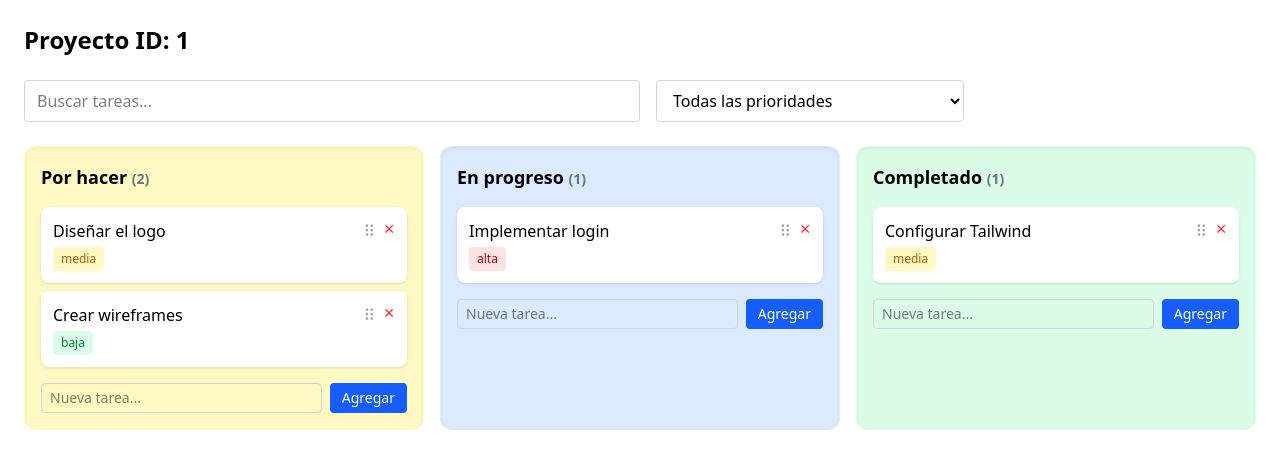
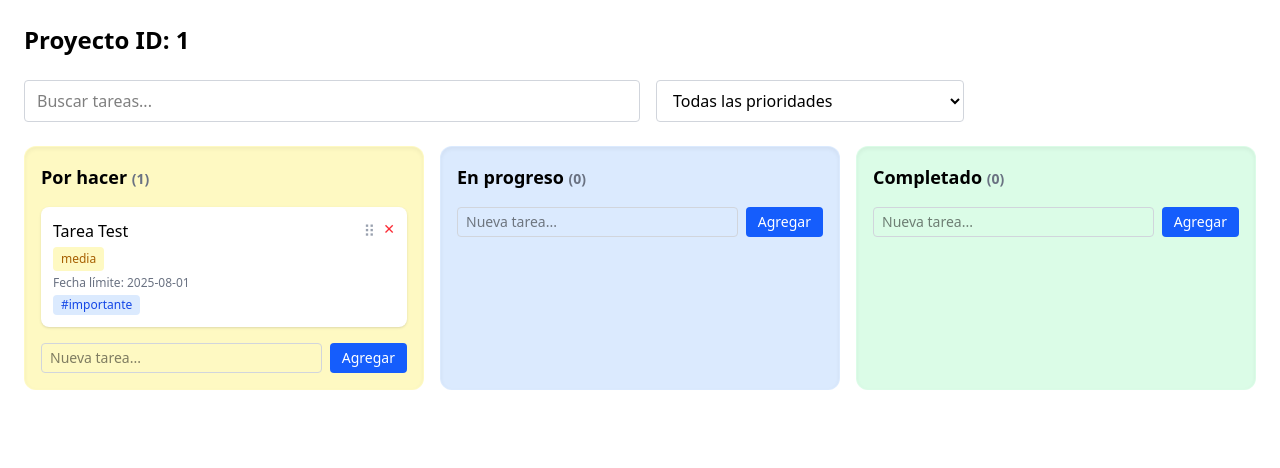
Before and after one commit to FranManuel95/Task-Manager, a React (Vite) app: page /proyecto/1 in a window 1280 px wide. Shown: the top 468 px of the page. Built offline with nearby package versions, Linux system fonts and the light colour scheme.

Commit message:
Hemos añadido fecha límite de entrega y la posibildad de poner etiquetas a la tarea para clasificarla. También hemos integrado un botón de guardado (aunque ya se podía hcer presionando ENTER) y otro de cancelar cuando estemos  editando las distintas características de la tarea.

```diff
--- a/src/pages/Project.jsx
+++ b/src/pages/Project.jsx
@@ -74,10 +74,11 @@ export default function Project() {
       <DndContext collisionDetection={closestCenter} onDragEnd={handleDragEnd}>
         <div className="grid grid-cols-1 sm:grid-cols-2 lg:grid-cols-3 gap-4">
         {estados.map((estado) => {
-            const tareasFiltradas = tareas[estado.id].filter(
-              (t) =>
-                t.titulo.toLowerCase().includes(searchTerm.toLowerCase()) &&
-                (filterPrioridad === "todas" || t.prioridad === filterPrioridad)
+  const tareasFiltradas = (tareas[estado.id] || []).filter((t) =>
+    (t?.titulo ?? "")
+      .toLowerCase()
+      .includes((searchTerm ?? "").toLowerCase()) &&
+    (filterPrioridad === "todas" || t?.prioridad === filterPrioridad)
   );
 
   return (
@@ -91,6 +92,7 @@ export default function Project() {
     />
   );
 })}
+
         </div>
       </DndContext>
     </div>
@@ -164,21 +166,34 @@ function Tarea({ tarea, parent, onEliminar }) {
   const [nuevaDescripcion, setNuevaDescripcion] = useState(tarea.descripcion || "");
   const [prioridad, setPrioridad] = useState(tarea.prioridad || "media");
 
+  // 🆕 Nuevos estados para deadline y etiquetas
+  const [deadline, setDeadline] = useState(tarea.deadline || "");
+  const [etiquetas, setEtiquetas] = useState(tarea.etiquetas || []);
+  const [etiquetaInput, setEtiquetaInput] = useState("");
+
   const formRef = useRef(null);
 
   const guardarCambios = useCallback(() => {
     const tituloLimpio = nuevoTitulo.trim();
     const descripcionLimpia = nuevaDescripcion.trim();
     if (tituloLimpio) {
-      editarTarea(parent, tarea.id, tituloLimpio, descripcionLimpia, prioridad);
+      editarTarea(parent, tarea.id, tituloLimpio, descripcionLimpia, prioridad, deadline, etiquetas);
     }
     setModoEdicion(false);
-  }, [nuevoTitulo, nuevaDescripcion, prioridad, editarTarea, parent, tarea.id]);
+  }, [nuevoTitulo, nuevaDescripcion, prioridad, deadline, etiquetas, editarTarea, parent, tarea.id]);
 
   const manejarKeyDown = (e) => {
     if (e.key === "Enter" && !e.shiftKey) {
       e.preventDefault();
       guardarCambios();
+    }
+  };
+
+  const manejarEtiquetas = (e) => {
+    if (e.key === "Enter" && etiquetaInput.trim()) {
+      e.preventDefault();
+      setEtiquetas((prev) => [...prev, etiquetaInput.trim()]);
+      setEtiquetaInput("");
     }
   };
 
@@ -224,8 +239,59 @@ function Tarea({ tarea, parent, onEliminar }) {
       <option value="media">Media</option>
       <option value="baja">Baja</option>
     </select>
+
+    {/* ✅ Nuevo campo para deadline */}
+    <label className="text-sm text-gray-600">
+      Fecha límite:
+      <input
+        type="date"
+        value={deadline}
+        onChange={(e) => setDeadline(e.target.value)}
+        className="text-sm border border-gray-300 rounded px-2 py-1 mt-1 block"
+        aria-label="Fecha límite"
+      />
+    </label>
+
+    {/* ✅ Campo para etiquetas */}
+    <input
+      type="text"
+      value={etiquetaInput}
+      onChange={(e) => setEtiquetaInput(e.target.value)}
+      onKeyDown={manejarEtiquetas}
+      placeholder="Etiquetas (Enter para añadir)"
+      className="text-sm border border-gray-300 rounded px-2 py-1"
+    />
+
+    {/* Mostrar etiquetas */}
+    <div className="flex flex-wrap gap-1">
+      {etiquetas.map((tag, i) => (
+        <span
+          key={i}
+          className="bg-gray-200 text-gray-700 text-xs px-2 py-1 rounded"
+        >
+          #{tag}
+        </span>
+      ))}
+    </div>
+
+    {/* ✅ Botón Guardar */}
+    <div className="flex gap-2 mt-2">
+      <button
+        onClick={guardarCambios}
+        className="bg-green-600 text-white px-3 py-1 text-sm rounded hover:bg-green-700"
+      >
+        Guardar
+      </button>
+      <button
+        onClick={() => setModoEdicion(false)}
+        className="bg-gray-400 text-white px-3 py-1 text-sm rounded hover:bg-gray-500"
+      >
+        Cancelar
+      </button>
+    </div>
   </div>
 ) : (
+
         <div className="flex justify-between items-start group">
           <div className="flex-1">
             <p className="font-medium flex items-center gap-2">
@@ -258,6 +324,25 @@ function Tarea({ tarea, parent, onEliminar }) {
                 {tarea.prioridad}
               </span>
             )}
+            {/* 🆕 Mostrar deadline */}
+            {tarea.deadline && (
+               <p className="text-xs text-gray-500 mt-1">
+               Fecha límite: {tarea.deadline}
+             </p>
+            )}
+            {/* 🆕 Mostrar etiquetas */}
+            {tarea.etiquetas?.length > 0 && (
+             <div className="flex flex-wrap gap-1 mt-1">
+             {tarea.etiquetas.map((etiqueta, idx) => (
+               <span
+                 key={idx}
+                 className="bg-blue-100 text-blue-700 text-xs px-2 py-0.5 rounded"
+               >
+                 #{etiqueta}
+               </span>
+             ))}
+           </div>
+            )}
           </div>
 
           <div className="flex gap-2 items-start">
--- a/src/store/tareasStore.js
+++ b/src/store/tareasStore.js
@@ -1,3 +1,4 @@
+// store/tareasStore.js
 import { create } from "zustand";
 import { persist } from "zustand/middleware";
 
@@ -6,88 +7,92 @@ export const useTareasStore = create(
     (set) => ({
       tareas: {
         "por-hacer": [
-          { id: "t1", titulo: "Diseñar el logo", descripcion: "", prioridad: "media" },
-          { id: "t2", titulo: "Crear wireframes", descripcion: "", prioridad: "baja" },
+          {
+            id: "1",
+            titulo: "Tarea Test",
+            descripcion: "",
+            prioridad: "media",
+            deadline: "2025-08-01",
+            etiquetas: ["importante"],
+          },
         ],
-        "en-progreso": [
-          { id: "t3", titulo: "Implementar login", descripcion: "", prioridad: "alta" },
-        ],
-        "completado": [
-          { id: "t4", titulo: "Configurar Tailwind", descripcion: "", prioridad: "media" },
-        ],
+        "en-progreso": [],
+        completado: [],
       },
 
-      // 🔎 filtros
       searchTerm: "",
       filterPrioridad: "todas",
 
       setSearchTerm: (term) => set({ searchTerm: term }),
       setFilterPrioridad: (prioridad) => set({ filterPrioridad: prioridad }),
 
-      agregarTarea: (estadoId, titulo) =>
-        set((state) => {
-          const nuevaTarea = {
-            id: `t${Date.now()}`,
+      agregarTarea: (estado, titulo) =>
+        set((state) => ({
+          tareas: {
+            ...state.tareas,
+            [estado]: [
+              ...state.tareas[estado],
+              {
+                id: Date.now().toString(),
                 titulo,
                 descripcion: "",
                 prioridad: "media",
-          };
-          return {
-            tareas: {
-              ...state.tareas,
-              [estadoId]: [...state.tareas[estadoId], nuevaTarea],
+                deadline: null,
+                etiquetas: [],
               },
-          };
-        }),
+            ],
+          },
+        })),
 
-      eliminarTarea: (estadoId, tareaId) =>
+      eliminarTarea: (estado, id) =>
         set((state) => ({
           tareas: {
             ...state.tareas,
-            [estadoId]: state.tareas[estadoId].filter((t) => t.id !== tareaId),
+            [estado]: state.tareas[estado].filter((t) => t.id !== id),
           },
         })),
 
-      moverTarea: (tareaId, destinoId) =>
+      moverTarea: (id, destino) =>
         set((state) => {
-          const nuevaTareas = { ...state.tareas };
-          let tareaMovida = null;
+          let tareaMovida;
+          const nuevasTareas = { ...state.tareas };
 
-          for (const estado in nuevaTareas) {
-            const tareasFiltradas = nuevaTareas[estado].filter((t) => {
-              if (t.id === tareaId) {
-                tareaMovida = t;
-                return false;
+          for (const key in nuevasTareas) {
+            const index = nuevasTareas[key].findIndex((t) => t.id === id);
+            if (index !== -1) {
+              tareaMovida = nuevasTareas[key][index];
+              nuevasTareas[key].splice(index, 1);
+              break;
             }
-              return true;
-            });
-            nuevaTareas[estado] = [...tareasFiltradas];
           }
 
           if (tareaMovida) {
-            nuevaTareas[destinoId] = [...nuevaTareas[destinoId], tareaMovida];
+            nuevasTareas[destino].push(tareaMovida);
           }
 
-          return { tareas: { ...nuevaTareas } };
+          return { tareas: nuevasTareas };
         }),
 
-      editarTarea: (estadoId, tareaId, nuevoTitulo, nuevaDescripcion, nuevaPrioridad) =>
-        set((state) => ({
-          tareas: {
-            ...state.tareas,
-            [estadoId]: state.tareas[estadoId].map((t) =>
+        editarTarea: (columnaId, tareaId, nuevoTitulo, nuevaDescripcion, prioridad, deadline, etiquetas) => {
+            set((state) => {
+              const nuevasTareas = { ...state.tareas };
+              nuevasTareas[columnaId] = nuevasTareas[columnaId].map((t) =>
                 t.id === tareaId
                   ? {
                       ...t,
-                    titulo: nuevoTitulo ?? t.titulo,
-                    descripcion: nuevaDescripcion ?? t.descripcion,
-                    prioridad: nuevaPrioridad ?? t.prioridad,
+                      titulo: nuevoTitulo,
+                      descripcion: nuevaDescripcion,
+                      prioridad,
+                      deadline,
+                      etiquetas,
                     }
                   : t
-            ),
+              );
+              return { tareas: nuevasTareas };
+            });
           },
-        })),
+
     }),
-    { name: "task-manager-storage" }
+    { name: "tareas-storage" }
   )
 );
```
Also changed, not shown: 1 other file (tests, documents, lock files or other folders). Lines whose indentation alone changed are shown as unchanged.
